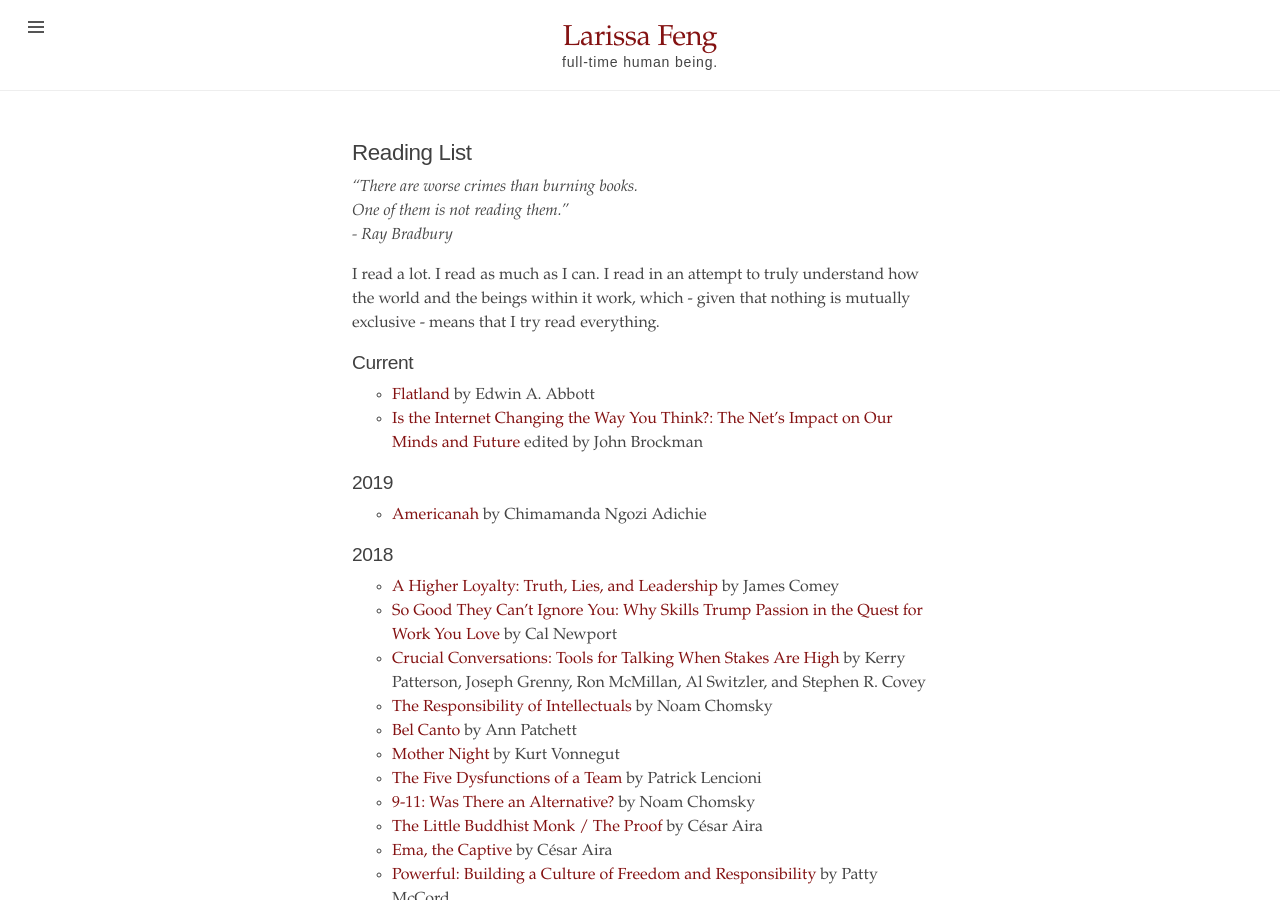
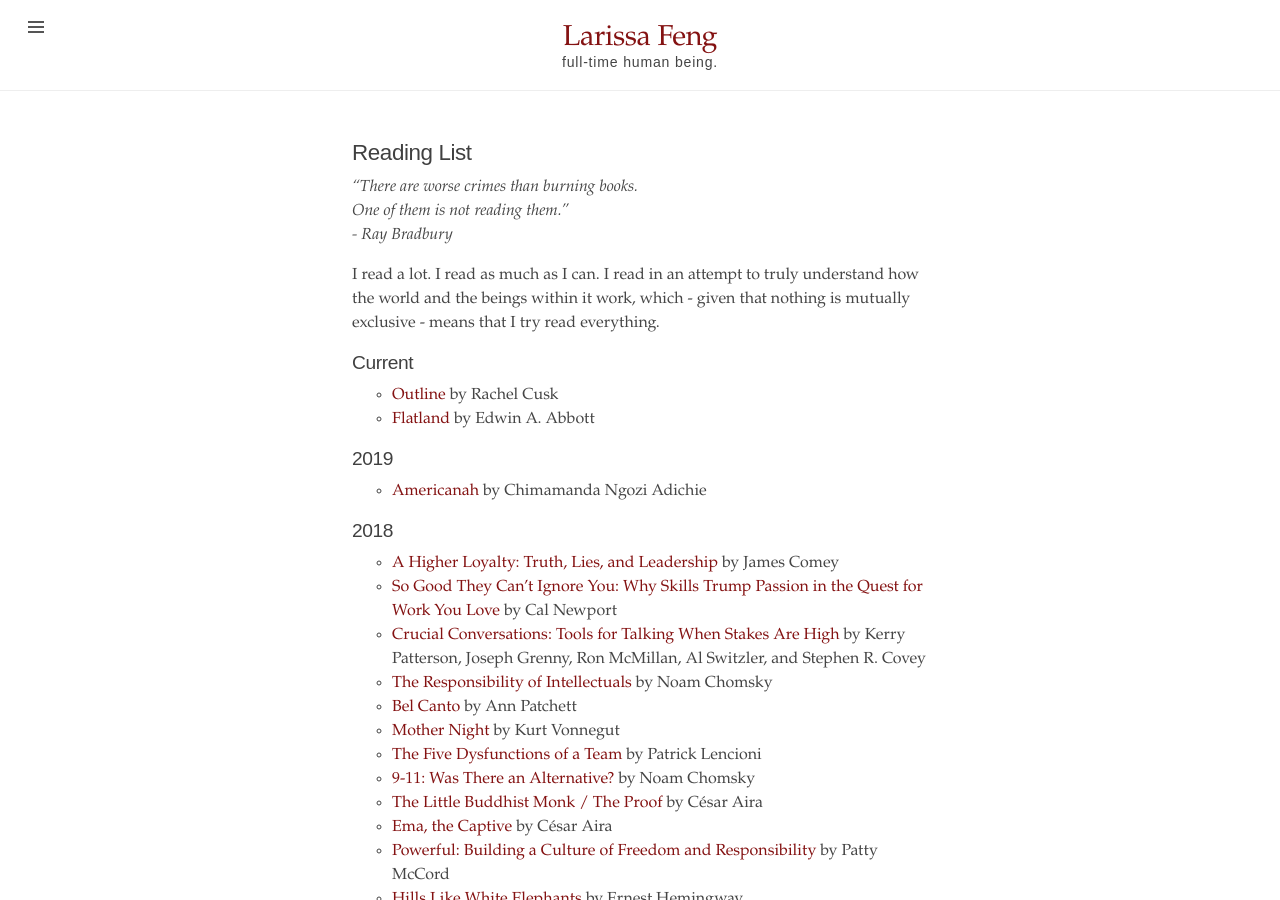
Before and after one commit to mondayrain/mondayrain.github.io, a Jekyll site: the page built from reading_list.md, in a window 1280 px wide and 900 px high. Built offline with Jekyll 4.4.1, drawn with Linux system fonts in a browser that asks for light colours.

Commit message:
Update reading_list.md

```diff
--- a/reading_list.md
+++ b/reading_list.md
@@ -10,8 +10,8 @@ title: Reading List
 I read a lot. I read as much as I can. I read in an attempt to truly understand how the world and the beings within it work, which - given that nothing is mutually exclusive - means that I try read everything.
 
 ## Current
+- [Outline](https://www.goodreads.com/book/show/21400742-outline) by Rachel Cusk
 - [Flatland](https://www.goodreads.com/book/show/433567.Flatland) by Edwin A. Abbott
-- [Is the Internet Changing the Way You Think?: The Net's Impact on Our Minds and Future](https://www.goodreads.com/book/show/9677443-is-the-internet-changing-the-way-you-think) edited by John Brockman
 
 ## 2019
 - [Americanah](https://www.goodreads.com/book/show/15796700-americanah) by Chimamanda Ngozi Adichie
```
